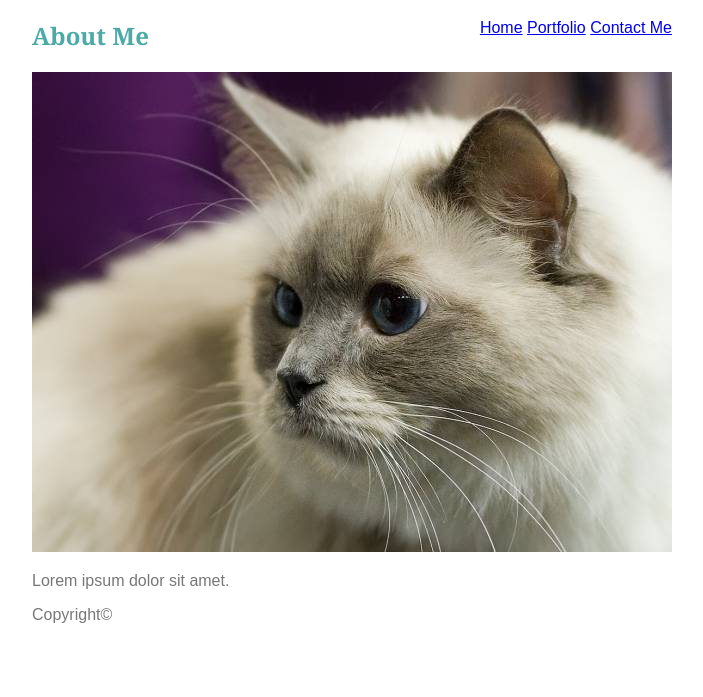
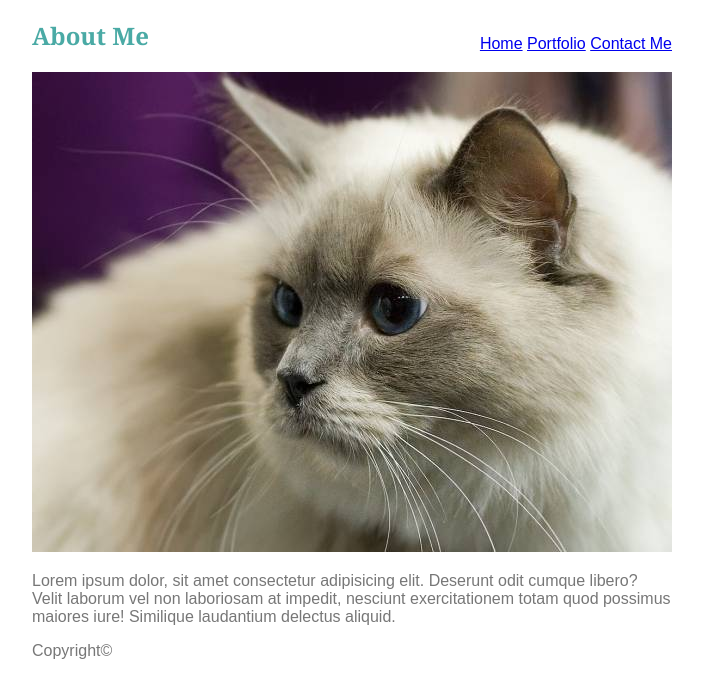
Before and after one commit to TheAmberlamps/Basic-Portfolio, a plain HTML site: page index.html in a window 1280 px wide. Shown: the part 67-764 px from the top of the page, without its empty margins (288-991 px from the left). Drawn offline with Linux system fonts and the light colour scheme.

Commit message:
Navbar links are now inline, bits and pieces of css added and modified.

```diff
--- a/assets/css/style.css
+++ b/assets/css/style.css
@@ -22,6 +22,15 @@ h2, h3, h4, h5, h6{
 
 }
 
+li{
+
+    display: inline;
+    list-style-type:none;
+    margin: 0;
+    padding: 0;
+
+}
+
 .content{
 
     width: "960px";
@@ -31,7 +40,7 @@ h2, h3, h4, h5, h6{
 }
 
 
- body{
+body{
 
     background-image: "C:\Users\LENOVO\Desktop\code\Basic-Portfolio\assets\images\topography.png";
     margin: auto;
@@ -40,3 +49,11 @@ h2, h3, h4, h5, h6{
     color: #777777;
 
 }
+
+
+footer{
+
+
+
+
+}
--- a/index.html
+++ b/index.html
@@ -17,9 +17,11 @@
         <h1>Paul Unsted</h1>
 
         <div class="navbar">
-            <a class="active" href="#home">Home</a>
-            <a href="#portfolio">Portfolio</a>
-            <a href="#contact">Contact Me</a>
+            <ul>
+                <li><a class="active" href="#home">Home</a></li>
+                <li><a href="#portfolio">Portfolio</a></li>
+                <li><a href="#contact">Contact Me</a></li>
+            </ul>
 
     </header>
 
@@ -29,7 +31,7 @@
 
         <img src="assets/images/cats-q-c-640-480-1.jpg">
 
-        <p>Lorem ipsum dolor sit amet.</p>
+        <p>Lorem ipsum dolor, sit amet consectetur adipisicing elit. Deserunt odit cumque libero? Velit laborum vel non laboriosam at impedit, nesciunt exercitationem totam quod possimus maiores iure! Similique laudantium delectus aliquid.</p>
 
     </section>
 
```
Also changed, not shown: contact.html (+2 -2 lines), portfolio.html (+1 -1 lines).
